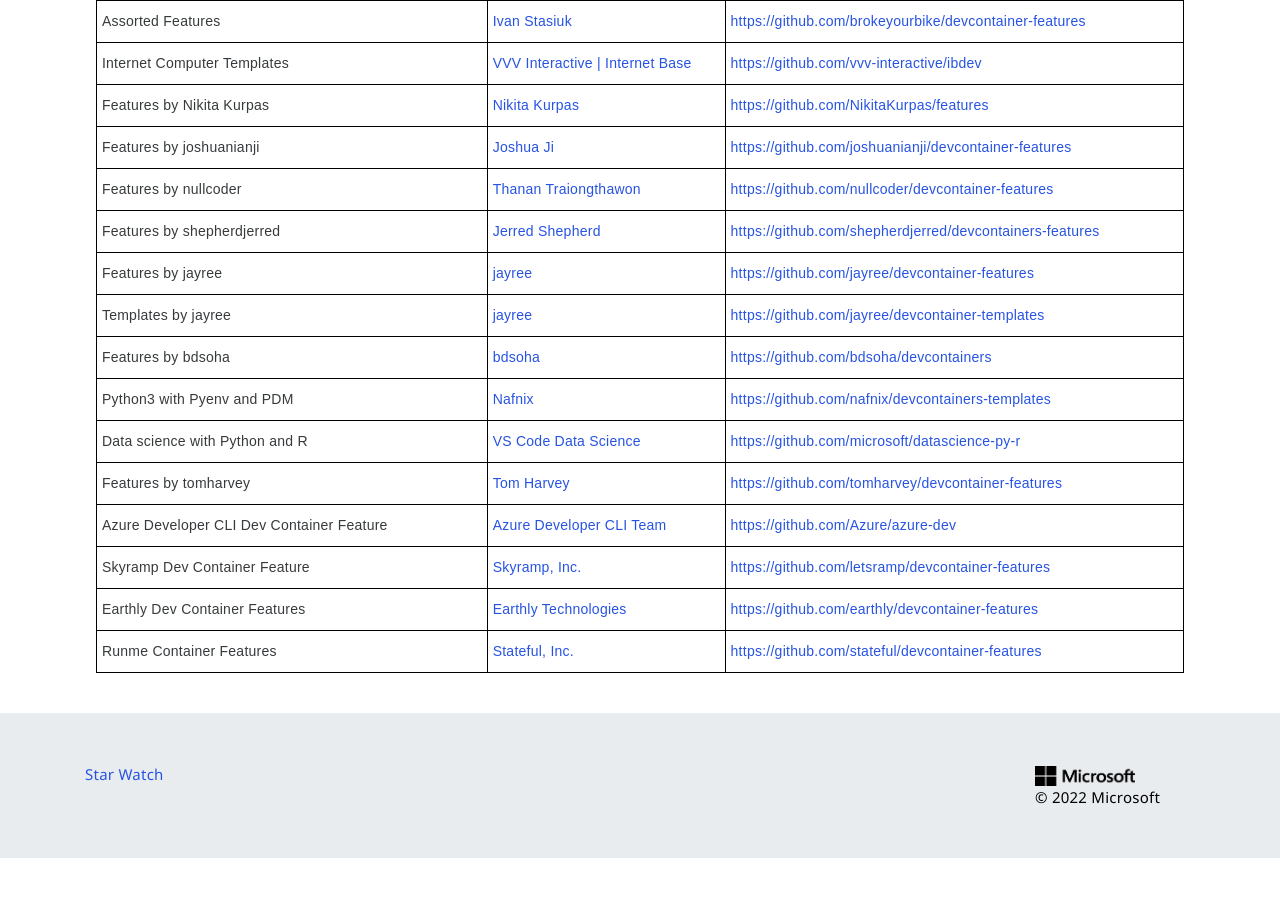
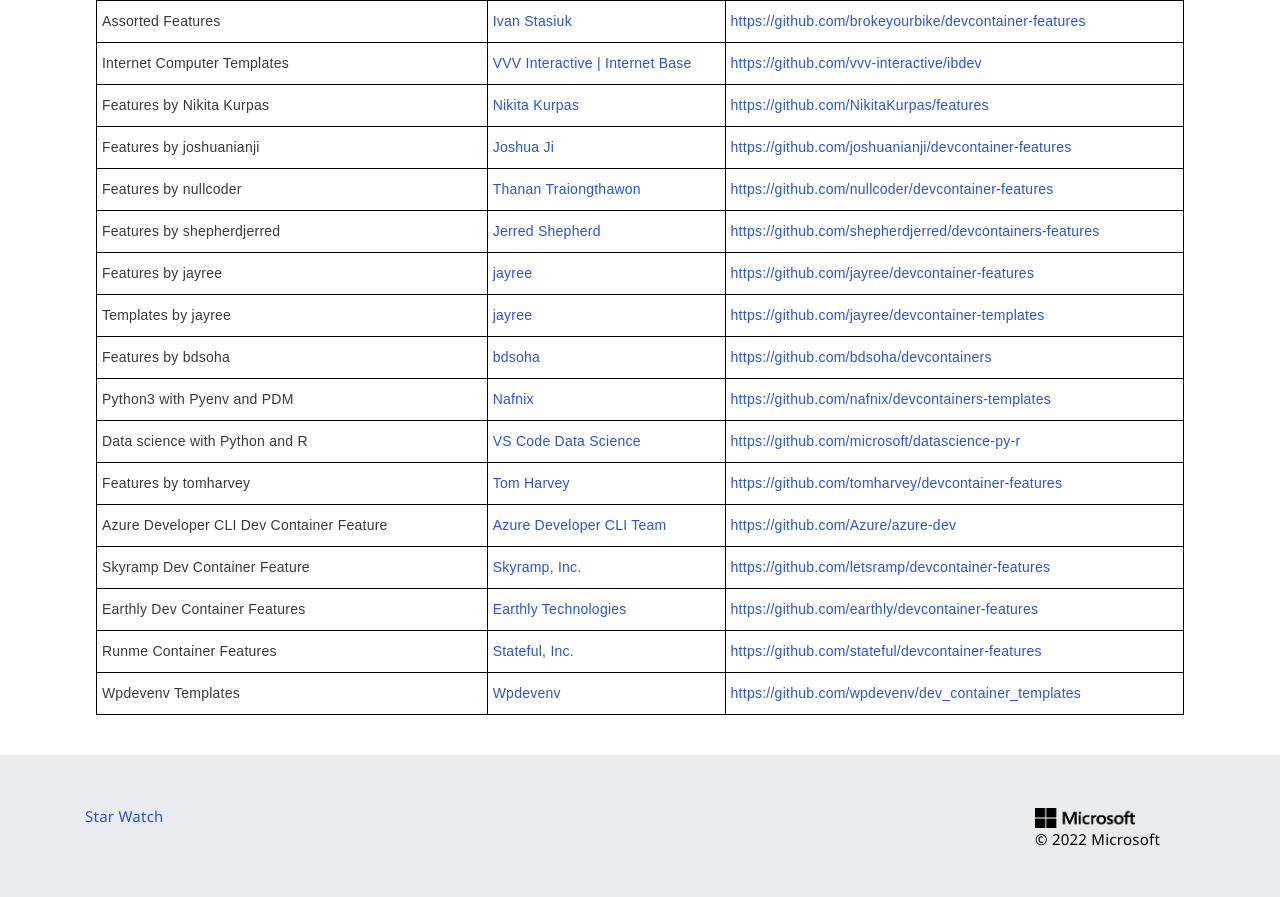
Before and after one commit to devcontainers/devcontainers.github.io, a Jekyll site: the page built from collections.html, in a window 1280 px wide and 900 px high, scrolled down 3820 px. Shown: the top 897 px of the window. Built offline with Jekyll 4.4.1, drawn with Linux system fonts in a browser that asks for light colours; nearby versions of some CDN libraries; comment, search, counter and statistics services are not loaded; before the commit the page ends 4678 px from its top, so only the background shows below that.

Commit message:
Update collection-index.yml (#266)
Added wpdevenv templates

```diff
--- a/_data/collection-index.yml
+++ b/_data/collection-index.yml
@@ -493,3 +493,8 @@
   contact: https://github.com/stateful/devcontainer-features/issues
   repository: https://github.com/stateful/devcontainer-features
   ociReference: ghcr.io/stateful/devcontainer-features
+- name: Wpdevenv Templates
+  maintainer: Wpdevenv
+  contact: https://github.com/wpdevenv/dev_container_templates/issues
+  repository: https://github.com/wpdevenv/dev_container_templates
+  ociReference: ghcr.io/wpdevenv/dev_container_templates
```
